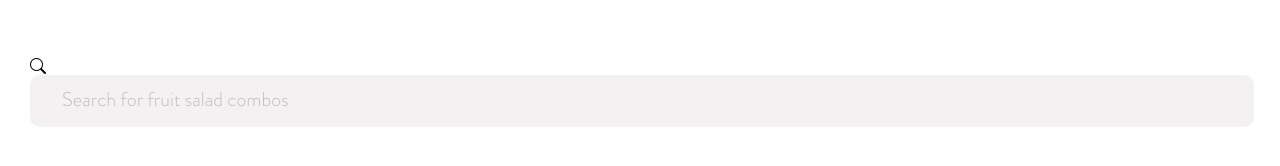
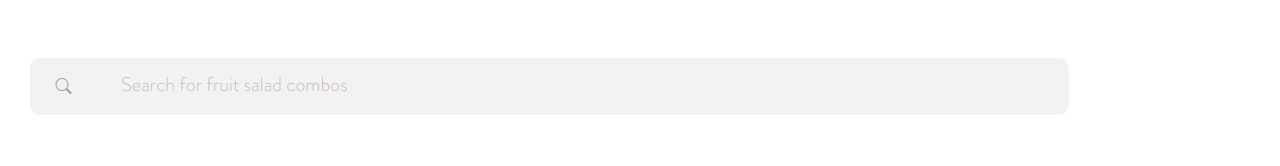
Before and after one commit to casiokobs/Mobile-UI-Kit-Ecommerce, a plain HTML site: page catalog.html in a window 1280 px wide. Shown: the part 200-366 px from the top of the page. Drawn offline with nearby package versions, Linux system fonts and the light colour scheme.

Commit message:
ajustes css

```diff
--- a/catalog.html
+++ b/catalog.html
@@ -15,8 +15,11 @@
             <img src="img/Group 4.png" alt="">
             <img src="img/Group 25.svg" alt="">
             <h1 class="title-2 bold">Hello Tony, What fruit salad combo do you want today?</h1>
-            <i class="bi bi-search"></i>
-            <input type="text" name="" id="" placeholder="Search for fruit salad combos" class="input">
+
+            <div class="inputs">
+                <i class="icon bi bi-search"></i>
+                <input type="text" name="" id="" placeholder="Search for fruit salad combos" class="input"></input>
+            </div>
         </div>
     </div>
 
--- a/style.css
+++ b/style.css
@@ -62,10 +62,11 @@
 .input{
     border-style: none;
     background-color: #F3F1F1;
-    width: 100%;
-    height: 50px;
+    width: 80%;
+    height: 55px;
     border-radius: 10px;
-    margin-bottom: 15%;
+    text-align: left;
+    padding-left: 5%;
 }
 ::placeholder {
     font-family: 'Brandon Grotesque light';
@@ -94,3 +95,9 @@
 .container{
     margin: 30px;
 }
+.icon{
+    position: fixed;
+    margin: 20px 0 0 2%;
+    color: #9e9e9e;
+    text-align: left;
+}
```
